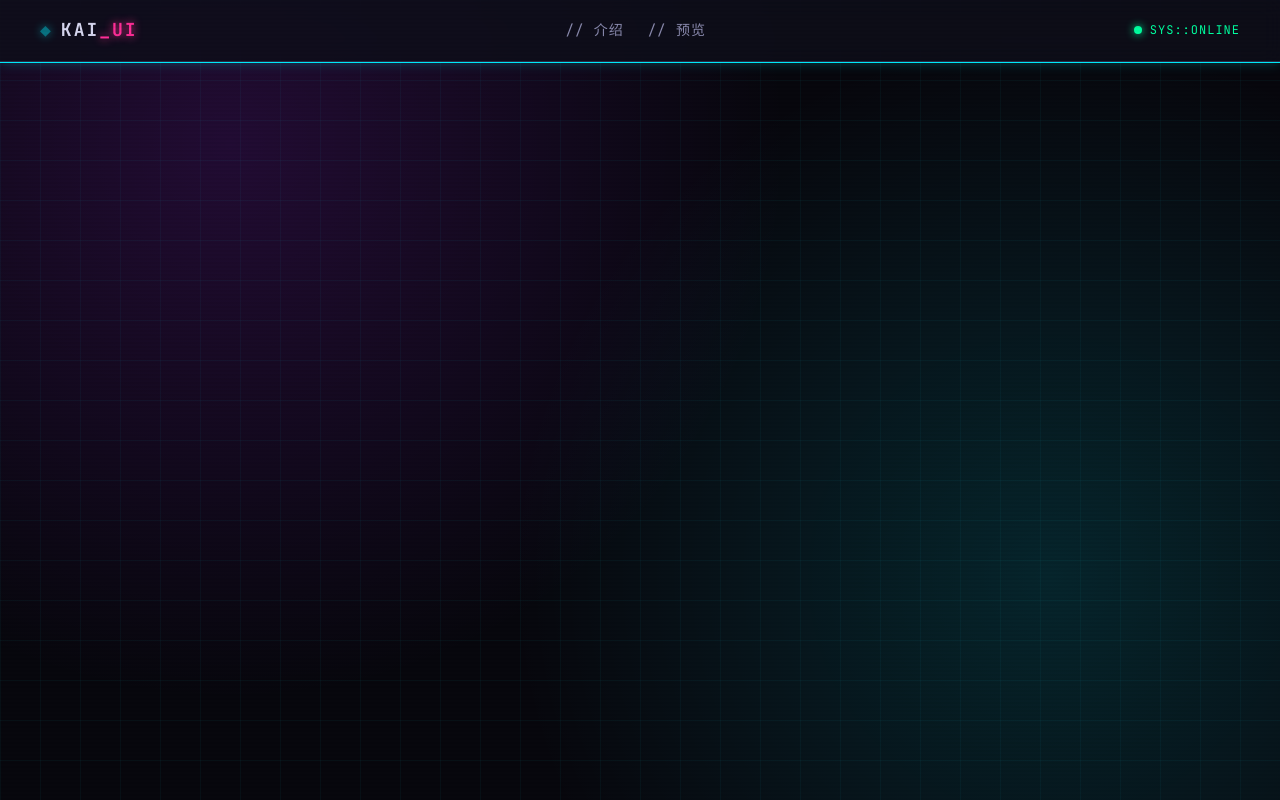
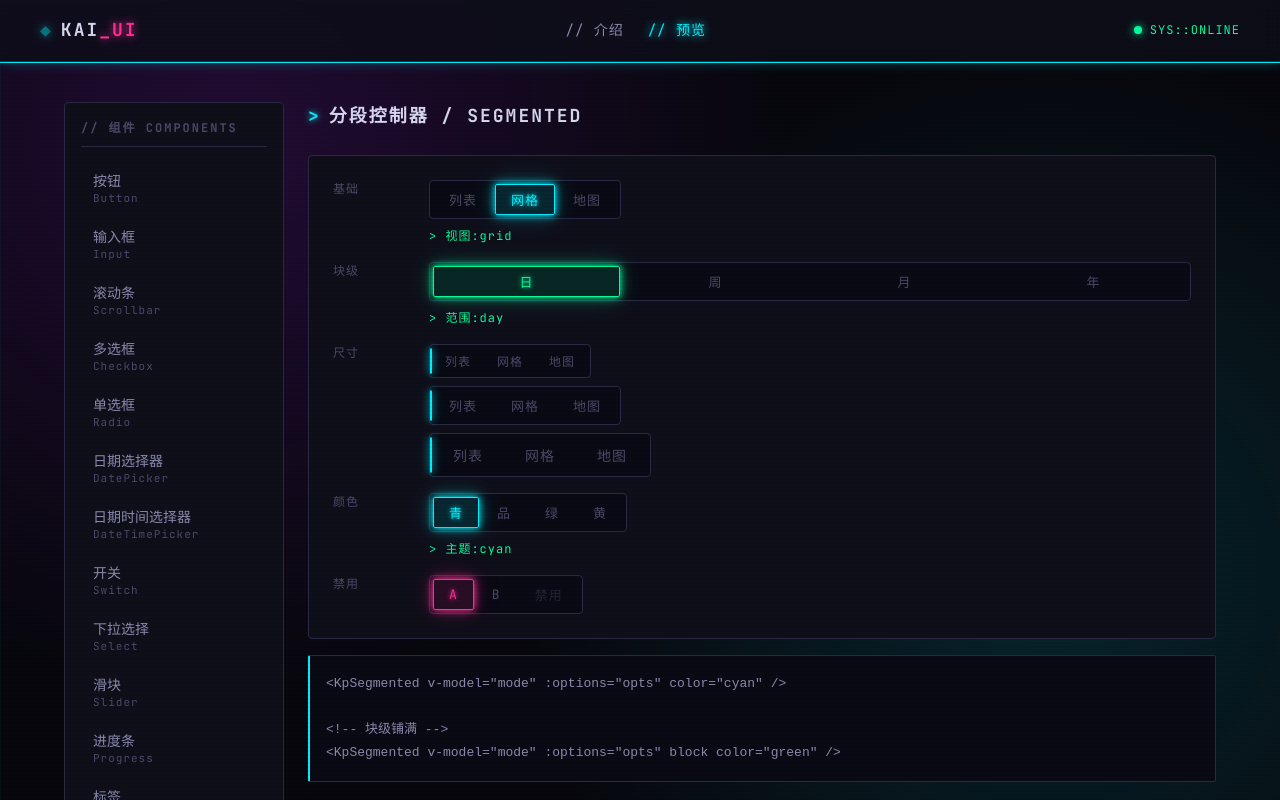
Before and after one commit to tiankainobug/kai-ui, a Vue app: page /preview/segmented in a window 1280 px wide. Shown: the top 800 px of the page. Built offline with nearby package versions, Linux system fonts and the light colour scheme.

Commit message:
feat(segmented): 添加赛博朋克风格分段控制器组件及预览页面

```diff
--- /dev/null
+++ b/src/components/Segmented.vue
@@ -0,0 +1,159 @@
+<script setup lang="ts">
+import { ref, watch, onMounted, nextTick, onUnmounted } from 'vue'
+
+// 赛博朋克分段控制器:类 iOS 分段,滑动指示条
+interface SegOption {
+  label: string
+  value: string | number
+  disabled?: boolean
+}
+
+interface Props {
+  modelValue?: string | number
+  options?: SegOption[]
+  color?: 'cyan' | 'magenta' | 'green' | 'yellow'
+  size?: 'sm' | 'md' | 'lg'
+  block?: boolean
+}
+
+const props = withDefaults(defineProps<Props>(), {
+  modelValue: '',
+  options: () => [],
+  color: 'cyan',
+  size: 'md',
+  block: false
+})
+
+const emit = defineEmits<{
+  'update:modelValue': [value: string | number]
+  change: [value: string | number]
+}>()
+
+const nav_ref = ref<HTMLElement | null>(null)
+const indicator_left = ref(0)
+const indicator_width = ref(0)
+
+const select = (opt: SegOption) => {
+  if (opt.disabled) return
+  if (opt.value === props.modelValue) return
+  emit('update:modelValue', opt.value)
+  emit('change', opt.value)
+}
+
+// 根据当前激活项计算指示条位置
+const update_indicator = () => {
+  if (!nav_ref.value) return
+  const idx = props.options.findIndex(o => o.value === props.modelValue)
+  if (idx < 0) return
+  const el = nav_ref.value.querySelectorAll<HTMLElement>('.kp-segmented__item')[idx]
+  if (el) {
+    indicator_left.value = el.offsetLeft
+    indicator_width.value = el.offsetWidth
+  }
+}
+
+watch(() => props.modelValue, () => nextTick(update_indicator))
+watch(() => props.options, () => nextTick(update_indicator), { deep: true })
+onMounted(() => nextTick(update_indicator))
+
+const on_resize = () => update_indicator()
+onMounted(() => window.addEventListener('resize', on_resize))
+onUnmounted(() => window.removeEventListener('resize', on_resize))
+</script>
+
+<template>
+  <div
+    class="kp-segmented"
+    :class="[`kp-segmented--${color}`, `kp-segmented--${size}`, { 'is-block': block }]"
+  >
+    <div ref="nav_ref" class="kp-segmented__nav">
+      <button
+        v-for="opt in options"
+        :key="opt.value"
+        class="kp-segmented__item"
+        :class="{ 'is-active': opt.value === modelValue, 'is-disabled': opt.disabled }"
+        :disabled="opt.disabled"
+        @click="select(opt)"
+      >
+        {{ opt.label }}
+      </button>
+      <!-- 滑动指示条 -->
+      <span
+        class="kp-segmented__indicator"
+        :style="{ left: indicator_left + 'px', width: indicator_width + 'px' }"
+      />
+    </div>
+  </div>
+</template>
+
+<style scoped>
+.kp-segmented {
+  display: inline-flex;
+  font-family: var(--font-mono);
+}
+.kp-segmented.is-block { display: flex; width: 100%; }
+
+/* 颜色变量 */
+.kp-segmented--cyan    { --kp-c: var(--neon-cyan);    --kp-c-glow: var(--glow-cyan);    --kp-c-fill: rgba(0, 240, 255, 0.12); }
+.kp-segmented--magenta { --kp-c: var(--neon-magenta); --kp-c-glow: var(--glow-magenta); --kp-c-fill: rgba(255, 46, 151, 0.12); }
+.kp-segmented--green   { --kp-c: var(--neon-green);   --kp-c-glow: var(--glow-green);   --kp-c-fill: rgba(0, 255, 159, 0.12); }
+.kp-segmented--yellow  { --kp-c: var(--neon-yellow);  --kp-c-glow: 0 0 7px #fff700, 0 0 14px rgba(255, 247, 0, 0.4); --kp-c-fill: rgba(255, 247, 0, 0.12); }
+
+/* 导航容器:相对定位承载指示条 */
+.kp-segmented__nav {
+  position: relative;
+  display: inline-flex;
+  gap: 2px;
+  padding: 3px;
+  border: 1px solid var(--border-color);
+  border-radius: var(--radius-md);
+  background: var(--bg-input);
+}
+.is-block .kp-segmented__nav { display: flex; width: 100%; }
+
+/* 每项 */
+.kp-segmented__item {
+  position: relative;
+  z-index: 1;
+  padding: 6px 16px;
+  border: none;
+  background: transparent;
+  color: var(--text-muted);
+  font-family: var(--font-mono);
+  font-size: 13px;
+  letter-spacing: 1px;
+  cursor: pointer;
+  border-radius: var(--radius-sm);
+  transition: color var(--transition-fast);
+}
+.is-block .kp-segmented__item { flex: 1; }
+
+.kp-segmented__item:hover:not(.is-active):not(.is-disabled) {
+  color: var(--text-secondary);
+}
+.kp-segmented__item.is-active {
+  color: var(--kp-c);
+  text-shadow: 0 0 5px var(--kp-c);
+}
+.kp-segmented__item.is-disabled {
+  cursor: not-allowed;
+  opacity: 0.4;
+}
+
+/* 尺寸 */
+.kp-segmented--sm .kp-segmented__item { padding: 4px 12px; font-size: 12px; }
+.kp-segmented--lg .kp-segmented__item { padding: 8px 20px; font-size: 14px; }
+
+/* 滑动指示条:绝对定位,在项下方滑动 */
+.kp-segmented__indicator {
+  position: absolute;
+  z-index: 0;
+  top: 3px;
+  bottom: 3px;
+  border-radius: var(--radius-sm);
+  background: var(--kp-c-fill);
+  border: 1px solid var(--kp-c);
+  box-shadow: var(--kp-c-glow);
+  transition: left var(--transition-base), width var(--transition-base);
+}
+</style>
--- /dev/null
+++ b/src/components/SegmentedShowcase.vue
@@ -0,0 +1,131 @@
+<script setup lang="ts">
+import { ref } from 'vue'
+import Segmented from '@/components/Segmented.vue'
+import CodeBlock from '@/components/CodeBlock.vue'
+import ApiTable from '@/components/ApiTable.vue'
+import { props_columns, slots_columns, events_columns } from '@/data/api-columns'
+
+const view_mode = ref('grid')
+const time_range = ref('day')
+const theme = ref('cyan')
+
+const view_options = [
+  { label: '列表', value: 'list' },
+  { label: '网格', value: 'grid' },
+  { label: '地图', value: 'map' }
+]
+const range_options = [
+  { label: '日', value: 'day' },
+  { label: '周', value: 'week' },
+  { label: '月', value: 'month' },
+  { label: '年', value: 'year' }
+]
+const theme_options = [
+  { label: '青', value: 'cyan' },
+  { label: '品', value: 'magenta' },
+  { label: '绿', value: 'green' },
+  { label: '黄', value: 'yellow' }
+]
+const disabled_options = [
+  { label: 'A', value: 'a' },
+  { label: 'B', value: 'b' },
+  { label: '禁用', value: 'c', disabled: true }
+]
+
+const segmented_code = `<KpSegmented v-model="mode" :options="opts" color="cyan" />
+
+<!-- 块级铺满 -->
+<KpSegmented v-model="mode" :options="opts" block color="green" />`
+
+const segmented_props: Record<string, string>[] = [
+  { prop: 'modelValue', desc: '当前值(配合 v-model)', type: 'String / Number', default: "''", options: '-' },
+  { prop: 'options', desc: '选项数据', type: 'Array<{ label, value, disabled? }>', default: '[]', options: '-' },
+  { prop: 'color', desc: '霓虹色', type: 'String', default: 'cyan', options: 'cyan / magenta / green / yellow' },
+  { prop: 'size', desc: '尺寸', type: 'String', default: 'md', options: 'sm / md / lg' },
+  { prop: 'block', desc: '块级铺满父容器', type: 'Boolean', default: 'false', options: '-' }
+]
+const segmented_slots: Record<string, string>[] = [
+  { name: '-', desc: '暂无插槽' }
+]
+const segmented_events: Record<string, string>[] = [
+  { name: 'update:modelValue', desc: '值变化(配合 v-model)', param: '(value: String | Number)' },
+  { name: 'change', desc: '切换时触发', param: '(value: String | Number)' }
+]
+</script>
+
+<template>
+  <section class="kp-section">
+    <h2 class="kp-section__title">分段控制器 / SEGMENTED</h2>
+
+    <div class="kp-demo">
+      <div>
+        <span class="kp-label">基础</span>
+        <div class="kp-segmented-wrap">
+          <Segmented v-model="view_mode" :options="view_options" color="cyan" />
+          <p class="preview__echo">&gt; 视图:{{ view_mode }}</p>
+        </div>
+      </div>
+
+      <div>
+        <span class="kp-label">块级</span>
+        <div class="kp-segmented-wrap">
+          <Segmented v-model="time_range" :options="range_options" block color="green" />
+          <p class="preview__echo">&gt; 范围:{{ time_range }}</p>
+        </div>
+      </div>
+
+      <div>
+        <span class="kp-label">尺寸</span>
+        <div class="kp-segmented-stack">
+          <Segmented :model-value="'a'" :options="view_options" size="sm" />
+          <Segmented :model-value="'a'" :options="view_options" size="md" />
+          <Segmented :model-value="'a'" :options="view_options" size="lg" />
+        </div>
+      </div>
+
+      <div>
+        <span class="kp-label">颜色</span>
+        <div class="kp-segmented-wrap">
+          <Segmented v-model="theme" :options="theme_options" :color="theme as any" />
+          <p class="preview__echo">&gt; 主题:{{ theme }}</p>
+        </div>
+      </div>
+
+      <div>
+        <span class="kp-label">禁用</span>
+        <div class="kp-segmented-wrap">
+          <Segmented :model-value="'a'" :options="disabled_options" color="magenta" />
+        </div>
+      </div>
+    </div>
+
+    <CodeBlock :code="segmented_code" />
+
+    <div class="preview__api">
+      <ApiTable title="Props" :columns="props_columns" :rows="segmented_props" />
+      <ApiTable title="Slots" :columns="slots_columns" :rows="segmented_slots" />
+      <ApiTable title="Events" :columns="events_columns" :rows="segmented_events" />
+    </div>
+  </section>
+</template>
+
+<style scoped>
+.kp-segmented-wrap {
+  display: flex;
+  flex-direction: column;
+  gap: var(--space-sm);
+}
+
+.kp-segmented-stack {
+  display: flex;
+  flex-direction: column;
+  gap: var(--space-sm);
+  align-items: flex-start;
+}
+
+.preview__echo {
+  font-size: 12px;
+  color: var(--neon-green);
+  letter-spacing: 1px;
+}
+</style>
--- a/src/pages/Preview.vue
+++ b/src/pages/Preview.vue
@@ -38,7 +38,8 @@ const menu_items = [
   { path: '/preview/notification', label: '通知', en: 'Notification' },
   { path: '/preview/carousel', label: '轮播', en: 'Carousel' },
   { path: '/preview/timeline', label: '时间线', en: 'Timeline' },
-  { path: '/preview/result', label: '结果页', en: 'Result' }
+  { path: '/preview/result', label: '结果页', en: 'Result' },
+  { path: '/preview/segmented', label: '分段控制器', en: 'Segmented' }
 ]
 </script>
 
--- a/src/router/index.ts
+++ b/src/router/index.ts
@@ -37,6 +37,7 @@ import NotificationShowcase from '@/components/NotificationShowcase.vue'
 import CarouselShowcase from '@/components/CarouselShowcase.vue'
 import TimelineShowcase from '@/components/TimelineShowcase.vue'
 import ResultShowcase from '@/components/ResultShowcase.vue'
+import SegmentedShowcase from '@/components/SegmentedShowcase.vue'
 
 const router = createRouter({
   history: createWebHistory(),
@@ -84,7 +85,8 @@ const router = createRouter({
         { path: 'notification', name: 'preview-notification', component: NotificationShowcase, meta: { title: '通知' } },
         { path: 'carousel', name: 'preview-carousel', component: CarouselShowcase, meta: { title: '轮播' } },
         { path: 'timeline', name: 'preview-timeline', component: TimelineShowcase, meta: { title: '时间线' } },
-        { path: 'result', name: 'preview-result', component: ResultShowcase, meta: { title: '结果页' } }
+        { path: 'result', name: 'preview-result', component: ResultShowcase, meta: { title: '结果页' } },
+        { path: 'segmented', name: 'preview-segmented', component: SegmentedShowcase, meta: { title: '分段控制器' } }
       ]
     }
   ]
```
Also changed, not shown: 1 other file (tests, documents, lock files or other folders).
